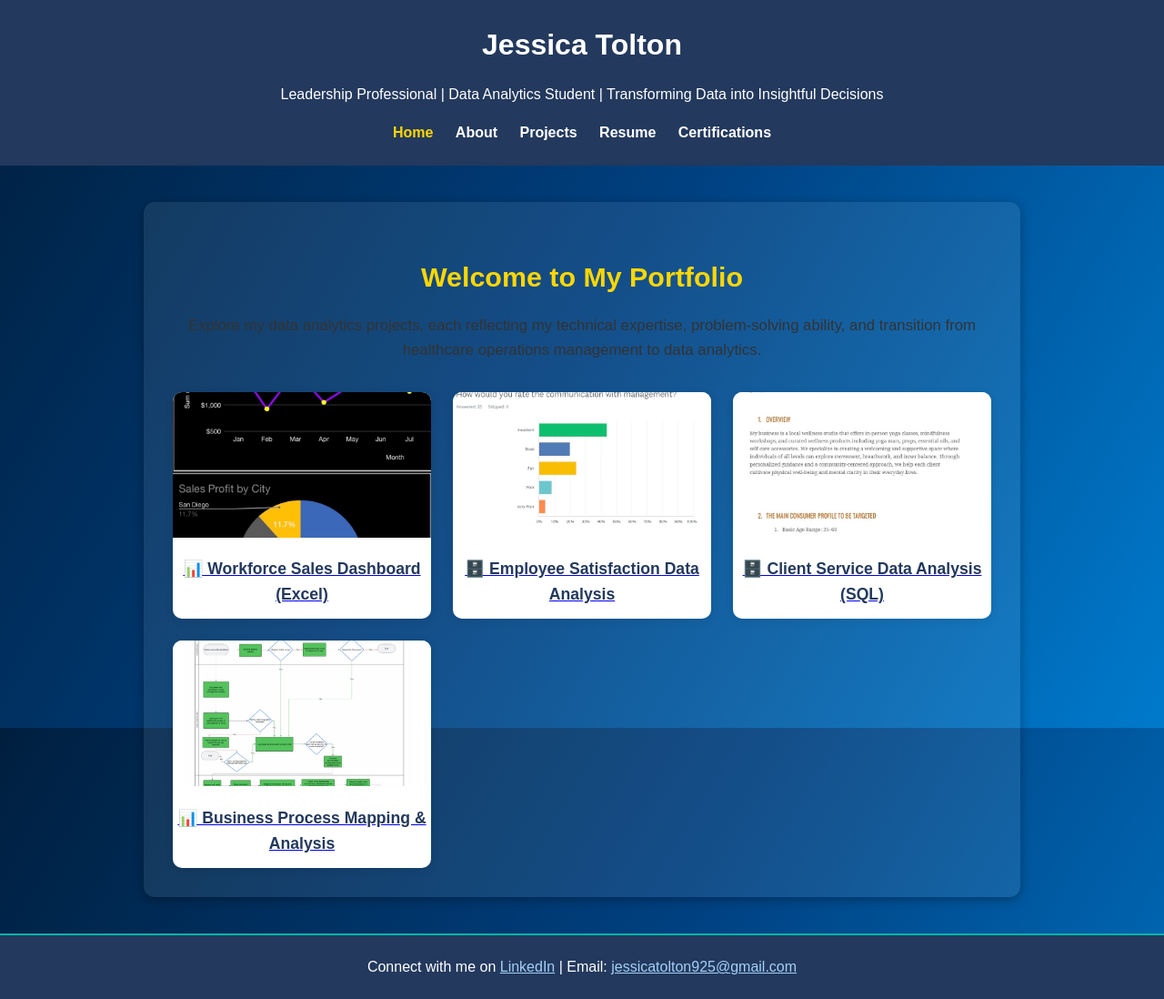
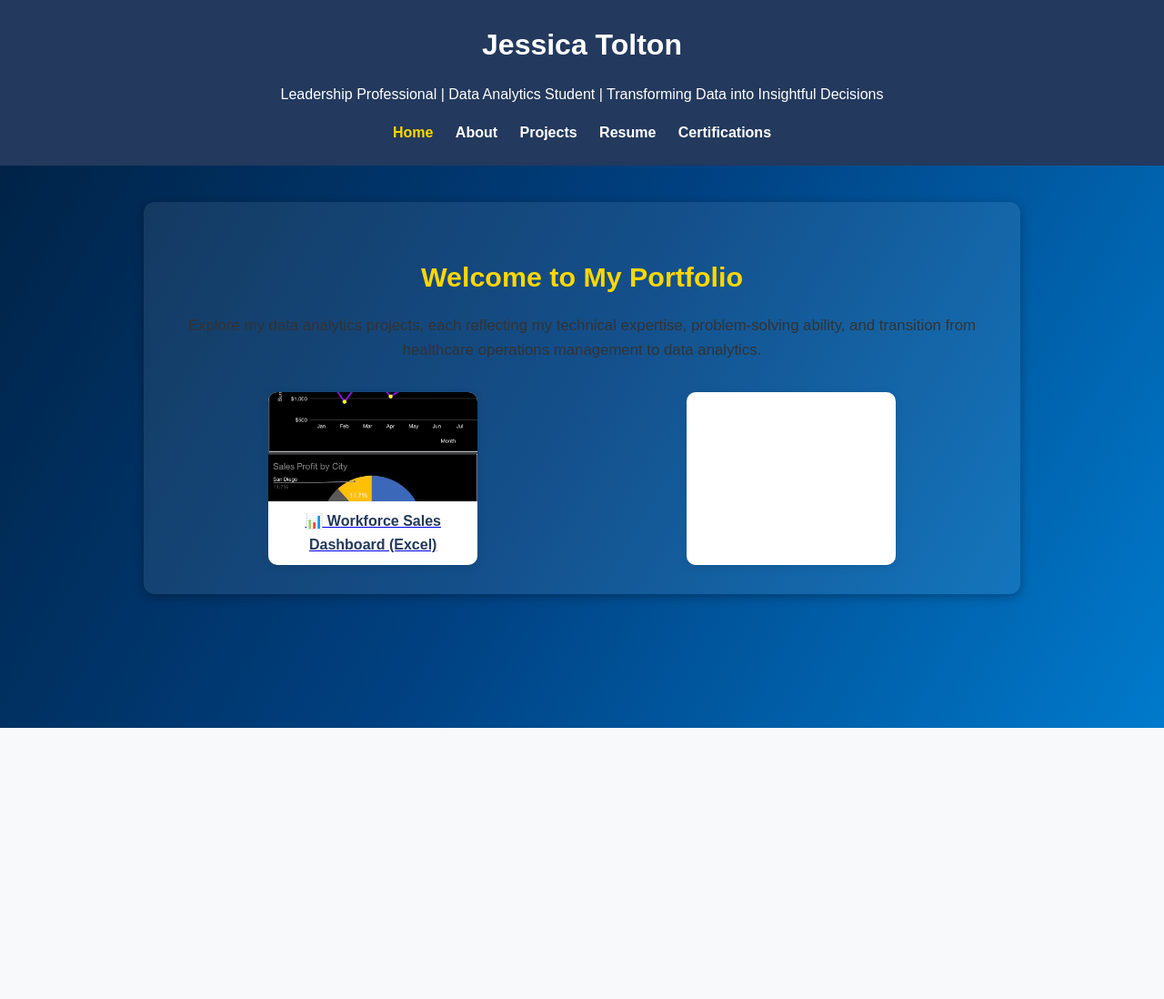
Before and after one commit to jessicatolton925-jpg/businessanalystportfolio, a plain HTML site: page index.html in a window 1280 px wide. Shown: the whole page at 91% size. After the commit the page ends 800 px from the top, so only its background shows below. Drawn offline with Linux system fonts and the light colour scheme.

Commit message:
Update index.html

```diff
--- a/index.html
+++ b/index.html
@@ -47,9 +47,10 @@
 
     .projects-grid {
       display: grid;
-      grid-template-columns: repeat(auto-fit, minmax(250px, 1fr));
-      gap: 1.5rem;
+      grid-template-columns: repeat(auto-fit, minmax(220px, 1fr));
+      gap: 1.2rem;
       margin-top: 2rem;
+      justify-items: center;
     }
 
     .project-card {
@@ -58,27 +59,29 @@
       box-shadow: 0 2px 10px rgba(0, 0, 0, 0.1);
       transition: transform 0.3s;
       overflow: hidden;
+      width: 230px;
     }
 
     .project-card:hover {
-      transform: scale(1.03);
+      transform: scale(1.05);
     }
 
     .project-card img {
       width: 100%;
-      height: 160px;
+      height: 120px; /* Smaller height */
       object-fit: cover;
+      display: block;
     }
 
     .project-card h3 {
-      margin: 0.8rem 0;
-      font-size: 1.1rem;
+      margin: 0.6rem 0;
+      font-size: 1rem;
       color: #23395d;
     }
 
     .project-card p {
-      font-size: 0.9rem;
-      padding: 0 1rem 1rem;
+      font-size: 0.85rem;
+      padding: 0 0.8rem 1rem;
       color: #555;
     }
 
@@ -120,31 +123,4 @@
       <!-- Project 2 -->
       <div class="project-card">
         <a href="https://www.surveymonkey.com/r/LVDZ6MW" target="_blank">
-          <img src="images/survey_analysis_preview.jpeg" alt="Employee Satisfaction Survey Preview">
-          <h3>🗄️ Employee Satisfaction Data Analysis</h3>
-        </a>
-      </div>
-
-      <!-- Project 3 -->
-      <div class="project-card">
-        <a href="https://docs.google.com/document/d/1NLxI7fIsmNo7AggVMxjqEOu0eofmrUvEFrJkg1oQJys/edit?tab=t.0#heading=h.nj23sjpj5u97" target="_blank">
-          <img src="images/client_service_sql_preview.jpeg" alt="Client Service SQL Analysis Preview">
-          <h3>🗄️ Client Service Data Analysis (SQL)</h3>
-        </a>
-      </div>
-
-      <!-- Project 4 -->
-      <div class="project-card">
-        <a href="https://docs.google.com/document/d/1PnOb7J5kfFJE_vuc4Ptb7x4G9tmQ0TGm/edit" target="_blank">
-          <img src="images/process_flowchart_preview.jpeg" alt="Business Process Flowchart Preview">
-          <h3>📊 Business Process Mapping & Analysis</h3>
-        </a>
-      </div>
-    </div>
-  </section>
-
-  <footer>
-    <p>Connect with me on <a href="https://www.linkedin.com/in/jessica-tolton" style="color: #a3d0f7;">LinkedIn</a> | Email: <a href="mailto:jessicatolton925@gmail.com" style="color: #a3d0f7;">jessicatolton925@gmail.com</a></p>
-  </footer>
-</body>
-</html>
+          <img src="images/survey_analysis_preview.jpeg" alt="Employee Satisfaction
```
